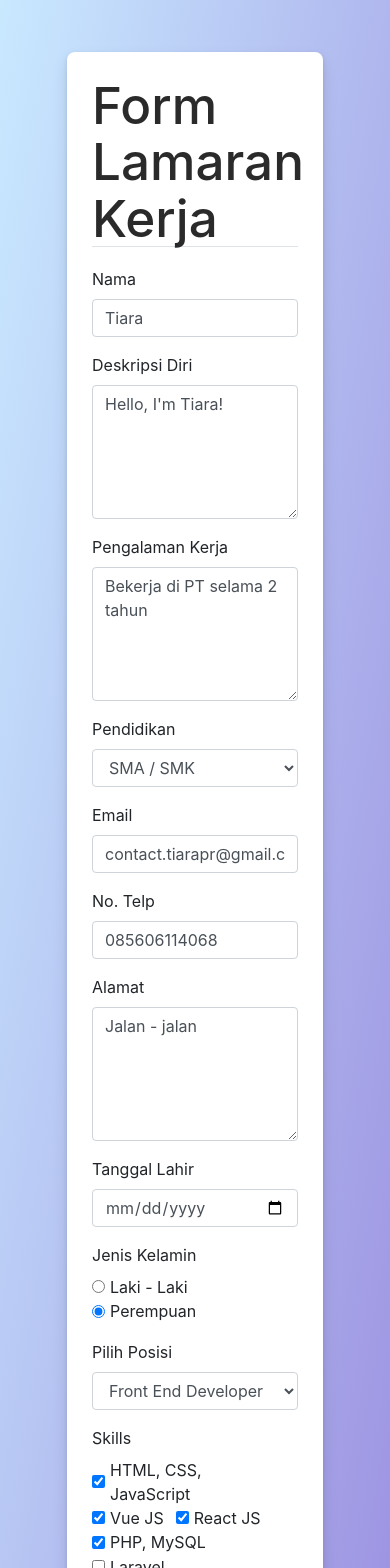
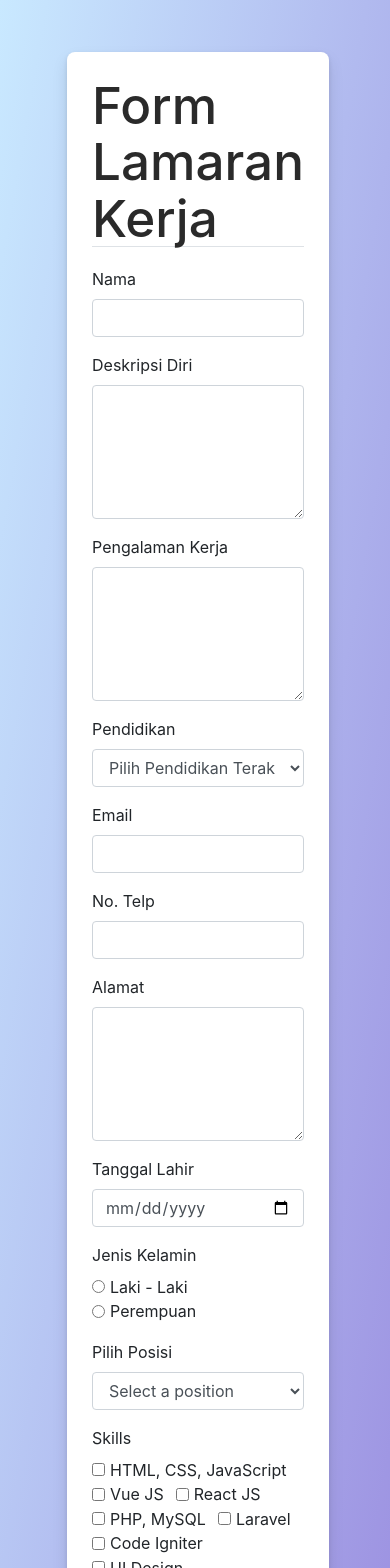
Before and after one commit to tiarapr/form-lamaran-kerja-kel4, a Vue app: page / in a window 390 px wide. Shown: the top 1568 px of the page. Built offline with nearby package versions, Linux system fonts and the light colour scheme.

Commit message:
update tata letak

```diff
--- a/index.html
+++ b/index.html
@@ -11,6 +11,5 @@
   <body>
     <div id="app"></div>
     <script type="module" src="/src/main.js"></script>
-    <script src="https://unpkg.com/feather-icons"></script>
   </body>
 </html>
--- a/src/App.vue
+++ b/src/App.vue
@@ -1,6 +1,18 @@
+<script setup>
+import { ref } from 'vue'
+import Form from './components/Form.vue'
+import TableData from './components/TableData.vue'
+</script>
+
 <template>
+  <div class="container">
+    <div class="row">
+      <div class="col-md-6">
+        <Form />
+      </div>
+      <div class="col-md-6">
+        <TableData />
+      </div>
+    </div>
+  </div>
 </template>
-
-<style scoped>
-
-</style>
--- a/src/components/Form.vue
+++ b/src/components/Form.vue
@@ -5,7 +5,7 @@ import TableData from './TableData.vue'
 <template>
     <div class="container">
         <div class="row">
-            <div class="col-md-6">
+            <div>
                 <form class="lamaran-form" action="#">
                     <h1 class="border-bottom mb-8">Form Lamaran Kerja</h1>
                     <base-input type="text" v-model="form.name" label="Nama"></base-input>
@@ -45,9 +45,6 @@ import TableData from './TableData.vue'
                     </div>
                 </form>
             </div>
-            <div class="col-md-6">
-                <TableData />
-            </div>
         </div>
     </div>
 </template>
@@ -56,17 +53,17 @@ export default {
     data() {
         return {
             form: {
-                name: "Tiara",
-                description: "Hello, I'm Tiara!",
-                experience: "Bekerja di PT selama 2 tahun",
-                email: "contact.tiarapr@gmail.com",
-                telp: "085606114068",
-                address: "Jalan - jalan",
+                name: "",
+                description: "",
+                experience: "",
+                email: "",
+                telp: "",
+                address: "",
                 tgl_lahir: "",
-                education: 1,
-                jk: 2,
-                posisiId: 1,
-                skills: [1, 2, 3, 4],
+                education: "",
+                jk: "",
+                posisiId: "",
+                skills: [],
             },
             educations: [
                 { value: 1, text: "SMA / SMK" },
--- a/src/components/form/BaseInput.vue
+++ b/src/components/form/BaseInput.vue
@@ -24,5 +24,4 @@ export default {
         console.log(this.$attrs);
     },
 };
-
 </script>
--- a/src/main.js
+++ b/src/main.js
@@ -8,9 +8,9 @@ import BaseRadio from './components/form/BaseRadio.vue'
 import BaseRadioGroup from './components/form/BaseRadioGroup.vue'
 import BaseCheckboxGroup from './components/form/BaseCheckboxGroup.vue'
 
-//createApp(ReusableKomponen).mount('#app')
+//createApp(App).mount('#app')
 
-const app = createApp(Form);
+const app = createApp(App);
 app.component("base-input", BaseInput)
 .component("base-select", BaseSelect)
 .component("base-radio", BaseRadio)
--- a/src/style.css
+++ b/src/style.css
@@ -2,10 +2,6 @@
   font-family: Inter, system-ui, Avenir, Helvetica, Arial, sans-serif;
   line-height: 1.5;
   font-weight: 400;
-
-  color-scheme: light dark;
-  color: rgba(255, 255, 255, 0.87);
-  background-color: #242424;
 
   font-synthesis: none;
   text-rendering: optimizeLegibility;
@@ -24,6 +20,21 @@ body {
   background: linear-gradient(to bottom right, #C9E9FF, #9685DD);
 }
 
+#app {
+  max-width: 1280px;
+  margin: 0;
+  padding: 2rem;
+  /* text-align: center; */
+}
+
+.lamaran-form {
+  border-radius: 8px;
+  box-shadow: 0 2px 4px rgba(0, 0, 0, 0.1), 0 8px 16px rgba(0, 0, 0, 0.1);
+  background-color: #fff;
+  padding: 25px;
+  margin: 20px;
+}
+
 h1 {
   font-size: 3.2em;
   line-height: 1.1;
@@ -39,23 +50,12 @@ h3 {
   margin-bottom: 20px;
 }
 
-.btn:hover {
-  border-color: #646cff;
+.btn {
+  background-color: #646cff;
 }
 
-#app {
-  max-width: 1280px;
-  margin: 0;
-  padding: 2rem;
-  /* text-align: center; */
-}
-
-.lamaran-form {
-  border-radius: 8px;
-  box-shadow: 0 2px 4px rgba(0, 0, 0, 0.1), 0 8px 16px rgba(0, 0, 0, 0.1);
-  background-color: #fff;
-  padding: 25px;
-  margin: 20px;
+.btn:hover {
+  background-color: #4f55c4;
 }
 
 .table-data {
@@ -67,10 +67,3 @@ h3 {
   width: fit-content;
   max-width: 600px;
 }
-
-@media (prefers-color-scheme: light) {
-  :root {
-    color: #213547;
-    background-color: #ffffff;
-  }
-}
```
